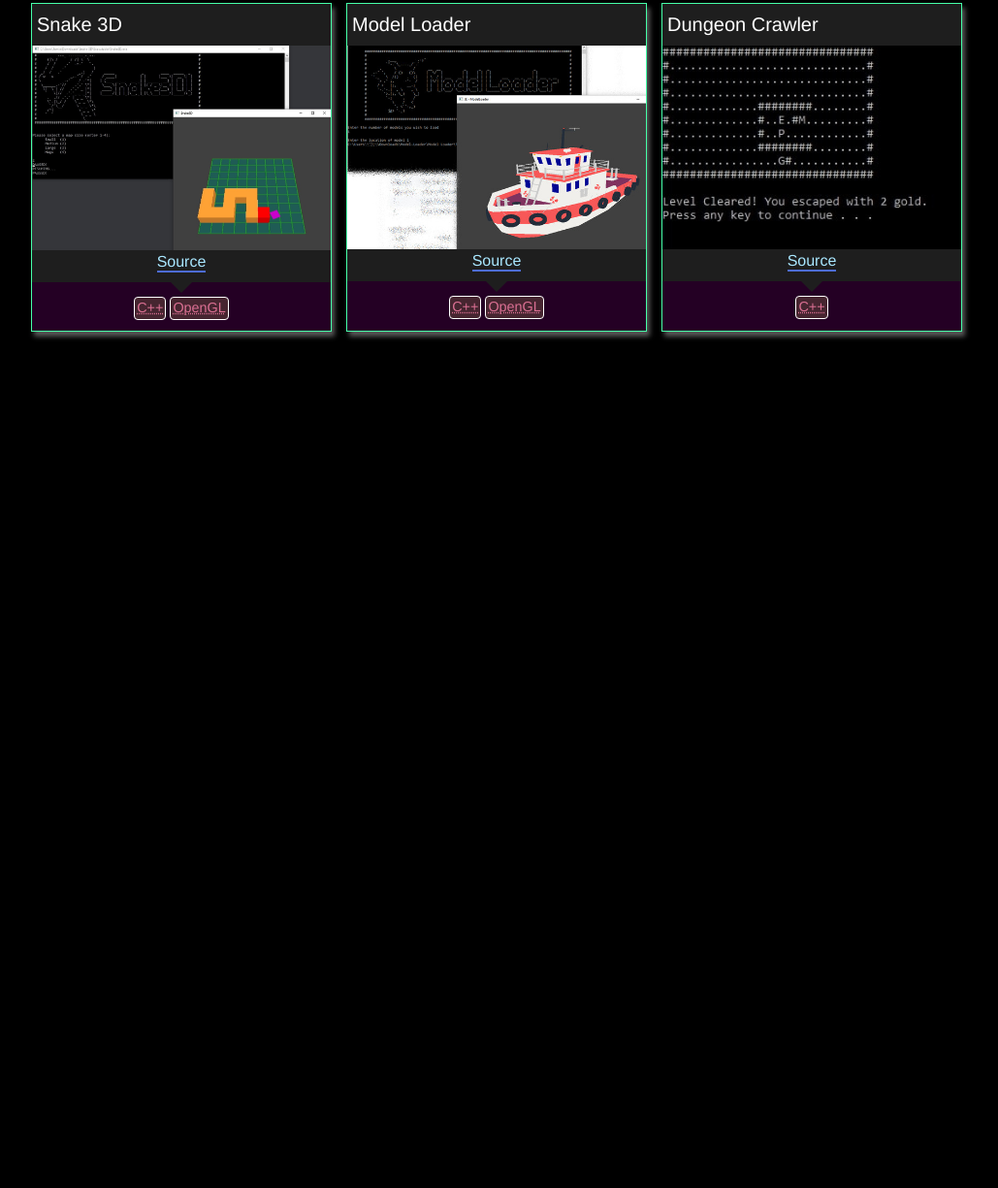
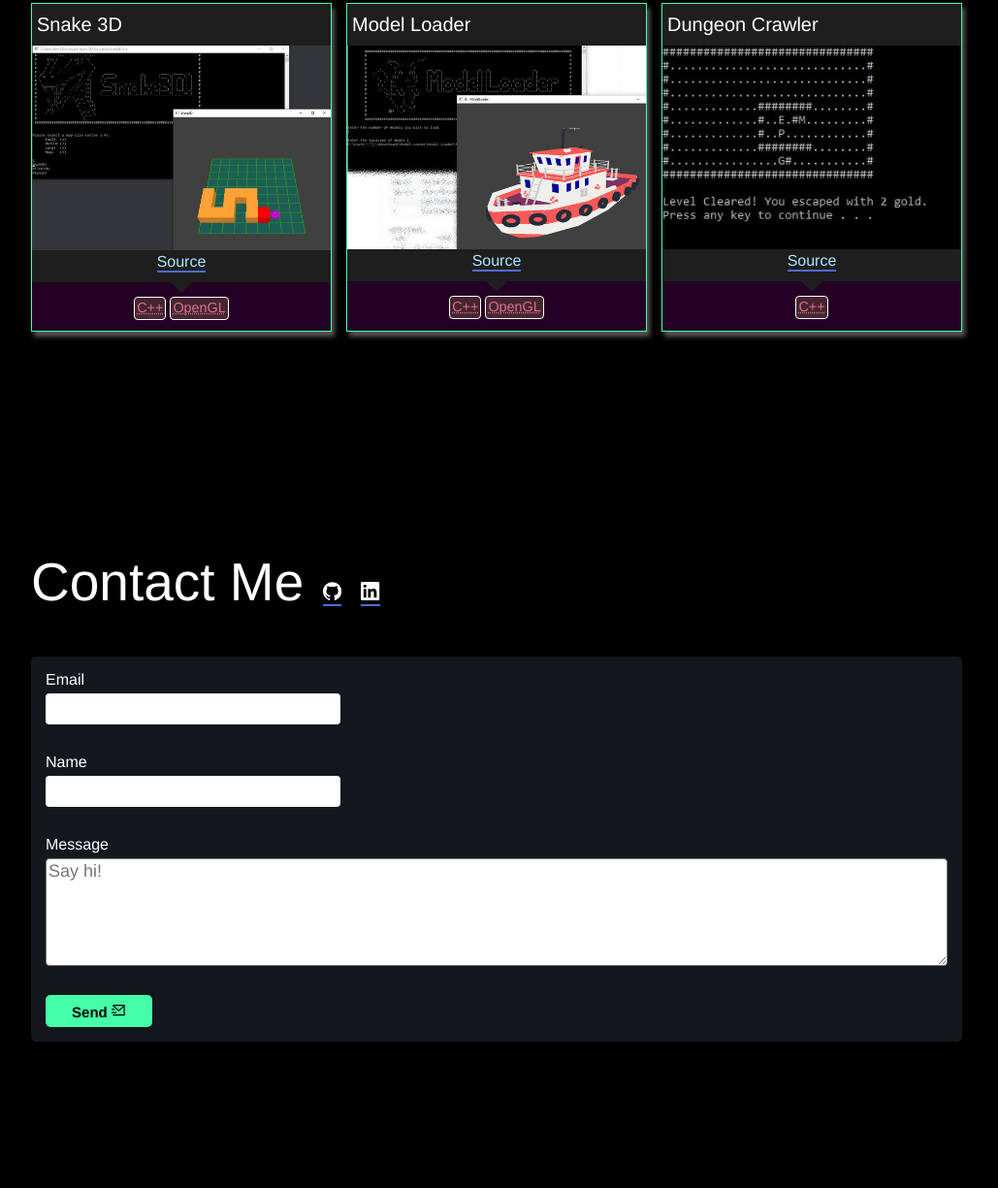
Before and after one commit to jreverett/jamieeverett.co.uk, a Gatsby site: page / in a window 1280 px wide. Shown: the part 2562-3787 px from the top of the page at 97% size, without its empty margins (128-1157 px from the left). Before the commit the page ends 2997 px from the top, so only its background shows below. Built offline with nearby package versions, Linux system fonts and the light colour scheme; Gatsby itself is replaced by a stand-in of ours.

Commit message:
Contact form (#3)
* Re-add contact form component and success page

* Implement suggested form fix

(https://community.netlify.com/t/no-form-submissions-in-netlify-ui/24264/4?u=jreverett)

```diff
--- a/src/components/About/About.jsx
+++ b/src/components/About/About.jsx
@@ -17,7 +17,13 @@ export default function About() {
   return (
     <Waypoint onEnter={handleWaypointEnter}>
       <section id="about">
-        <video ref={aboutVideoRef} className="about-video" muted playsInline>
+        <video
+          ref={aboutVideoRef}
+          className="about-video"
+          muted
+          disableRemotePlayback
+          playsInline
+        >
           <source src={InkAnimation}></source>
         </video>
         <div className="about-text-container">
--- /dev/null
+++ b/src/components/Contact/Contact.css
@@ -0,0 +1,56 @@
+#contact {
+  margin-top: 180px;
+}
+
+#contact h1 {
+  display: inline-block;
+}
+
+.contact-form-social-button {
+  font-size: larger;
+  margin-left: 20px;
+  color: white;
+}
+
+.contact-form-container {
+  padding: 15px 15px;
+  background-color: rgb(21, 23, 31);
+  border-radius: 5px;
+}
+
+.contact-form {
+  display: flex;
+  flex-direction: column;
+}
+
+.contact-form-input {
+  margin-bottom: 30px;
+  border-radius: 4px;
+  font-size: 18px;
+  background-color: white;
+}
+
+input.contact-form-input {
+  width: clamp(50px, 50vw, 300px);
+  height: 30px;
+  border: none;
+}
+
+.contact-form label {
+  padding-bottom: 5px;
+}
+
+#contact-form-message {
+  max-width: 100%;
+  max-height: 100%;
+}
+
+.contact-form-submit {
+  width: 110px;
+  height: 33px;
+  background-color: rgb(var(--accent));
+  font-size: 15px;
+  font-weight: bold;
+  border-radius: 5px;
+  border: none;
+}
--- /dev/null
+++ b/src/components/Contact/Contact.jsx
@@ -0,0 +1,104 @@
+import React, { useState } from "react"
+import { navigate } from "gatsby"
+import { RiMailSendLine } from "react-icons/ri"
+import { SiLinkedin, SiGithub } from "react-icons/si"
+
+import "./Contact.css"
+
+// encodes captured data from the form in the format required by Netlify
+function encode(data) {
+  return Object.keys(data)
+    .map(key => encodeURIComponent(key) + "=" + encodeURIComponent(data[key]))
+    .join("&")
+}
+
+export default function Contact() {
+  const [email, setEmail] = useState("")
+  const [name, setName] = useState("")
+  const [message, setMessage] = useState("")
+
+  const handleSubmit = event => {
+    event.preventDefault()
+
+    fetch("/", {
+      method: "POST",
+      headers: { "Content-Type": "application/x-www-form-urlencoded" },
+      body: encode({
+        "form-name": event.target.getAttribute("name"),
+        email,
+        name,
+        message,
+      }),
+    })
+      .then(() => navigate("/success"))
+      .catch(error => alert("Sorry, your message failed to send: ", error))
+  }
+
+  return (
+    <section id="contact">
+      <h1>Contact Me</h1>
+      <a
+        className="contact-form-social-button"
+        href="https://github.com/jreverett"
+        target="_blank"
+        rel="noopener noreferrer"
+      >
+        <SiGithub />
+      </a>
+      <a
+        className="contact-form-social-button"
+        href="https://www.linkedin.com/in/jamie-everett-135755153/"
+        target="_blank"
+        rel="noopener noreferrer"
+      >
+        <SiLinkedin />
+      </a>
+      <div className="contact-form-container">
+        <form
+          data-netlify="true"
+          data-netlify-honeypot="bot-field"
+          className="contact-form"
+          name="contact"
+          method="post"
+          action="/"
+          onSubmit={handleSubmit}
+        >
+          <input type="hidden" name="form-name" value="contact" />
+          <input type="hidden" name="bot-field"></input>
+          <label htmlFor="contact-form-email">Email</label>
+          <input
+            id="contact-form-email"
+            className="contact-form-input"
+            type="email"
+            name="email"
+            required
+            onChange={({ target }) => setEmail(target.value)}
+          />
+          <label htmlFor="contact-form-name">Name</label>
+          <input
+            id="contact-form-name"
+            className="contact-form-input"
+            type="text"
+            name="name"
+            required
+            onChange={({ target }) => setName(target.value)}
+          />
+          <label htmlFor="contact-form-message">Message</label>
+          <textarea
+            id="contact-form-message"
+            className="contact-form-input"
+            name="message"
+            placeholder="Say hi!"
+            rows="5"
+            cols="50"
+            required
+            onChange={({ target }) => setMessage(target.value)}
+          />
+          <button className="contact-form-submit" type="submit">
+            Send <RiMailSendLine />
+          </button>
+        </form>
+      </div>
+    </section>
+  )
+}
--- a/src/components/Intro/Intro.jsx
+++ b/src/components/Intro/Intro.jsx
@@ -6,7 +6,13 @@ import "./Intro.css"
 export default function Intro() {
   return (
     <section id="intro">
-      <video className="intro-video" autoPlay muted playsInline>
+      <video
+        className="intro-video"
+        autoPlay
+        muted
+        disableRemotePlayback
+        playsInline
+      >
         <source src={RedInk}></source>
       </video>
       <div className="intro-text-container">
--- a/src/components/Projects/Projects.css
+++ b/src/components/Projects/Projects.css
@@ -1,6 +1,5 @@
 #projects {
   height: auto;
-  padding-bottom: 80px;
 }
 
 .project-tile-container {
--- a/src/components/index.js
+++ b/src/components/index.js
@@ -6,6 +6,7 @@ import About from "./About/About.jsx"
 import Skills from "./Skills/Skills.jsx"
 import Projects from "./Projects/Projects.jsx"
 import ProjectTile from "./ProjectTile/ProjectTile.jsx"
+import Contact from "./Contact/Contact.jsx"
 import ScrollTop from "./ScrollTop/ScrollTop.jsx"
 
 export {
@@ -17,5 +18,6 @@ export {
   Skills,
   Projects,
   ProjectTile,
+  Contact,
   ScrollTop,
 }
--- a/src/pages/404.js
+++ b/src/pages/404.js
@@ -20,6 +20,7 @@ export default function NotFound() {
           poster={BackgroundPoster}
           autoPlay
           muted
+          disableRemotePlayback
           playsInline
           loop
         >
--- a/src/pages/index.js
+++ b/src/pages/index.js
@@ -8,6 +8,7 @@ import {
   About,
   Skills,
   Projects,
+  Contact,
   ScrollTop,
 } from "../components"
 import "./index.css"
@@ -22,6 +23,7 @@ export default function Home() {
       <About />
       <Skills />
       <Projects />
+      <Contact />
       <ScrollTop />
     </>
   )
```
Also changed, not shown: src/pages/success.css (added, +11 -0 lines), src/pages/success.js (added, +30 -0 lines).
